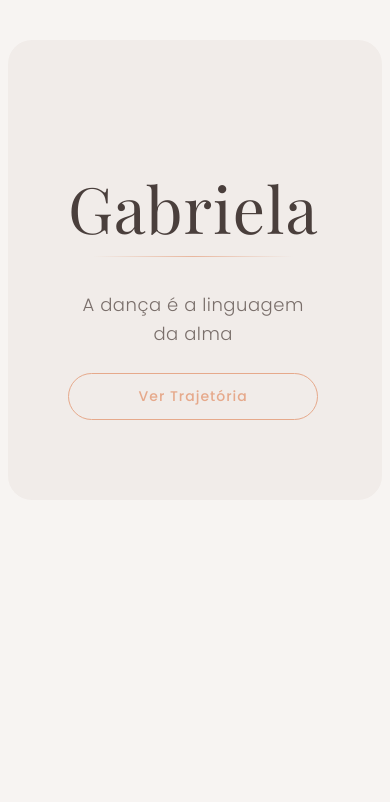
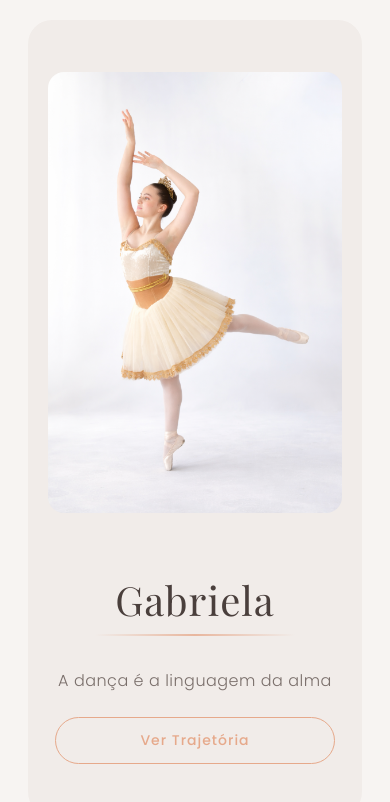
Before and after one commit to marianefreitas/portfolio-ballet, an Angular app: page /pages/home in a window 390 px wide. Shown: the top 802 px of the page. Built offline with nearby package versions, Linux system fonts and the light colour scheme.

Commit message:
add responsividade

```diff
--- a/src/app/pages/home/home.component.css
+++ b/src/app/pages/home/home.component.css
@@ -1,4 +1,6 @@
-
+/* =========================
+   DESKTOP (base)
+========================= */
 .hero {
     background: #F1ECE9;
     border-radius: 24px;
@@ -112,3 +114,42 @@
     border-radius: 16px;
     transform: translate(10px);
 }
+
+/* =========================
+   MOBILE
+========================= */
+@media (max-width: 768px) {
+    .hero-container {
+        grid-template-columns: 1fr;
+        gap: 32px;
+    }
+
+    .hero-image {
+        order: -1;
+        max-width: 320px;
+        margin: 0 auto;
+    }
+
+    .hero-image img {
+        transform: none;
+    }
+
+    .hero {
+        padding: 32px 20px;
+        margin: 20px;
+    }
+
+    .hero-text h1 {
+        font-size: 40px;
+    }
+
+    .hero-text p {
+        font-size: 16px;
+    }
+
+    .hero-text button {
+        width: 100%;
+        max-width: 280px;
+        margin: 0 auto;
+    }
+}
```
